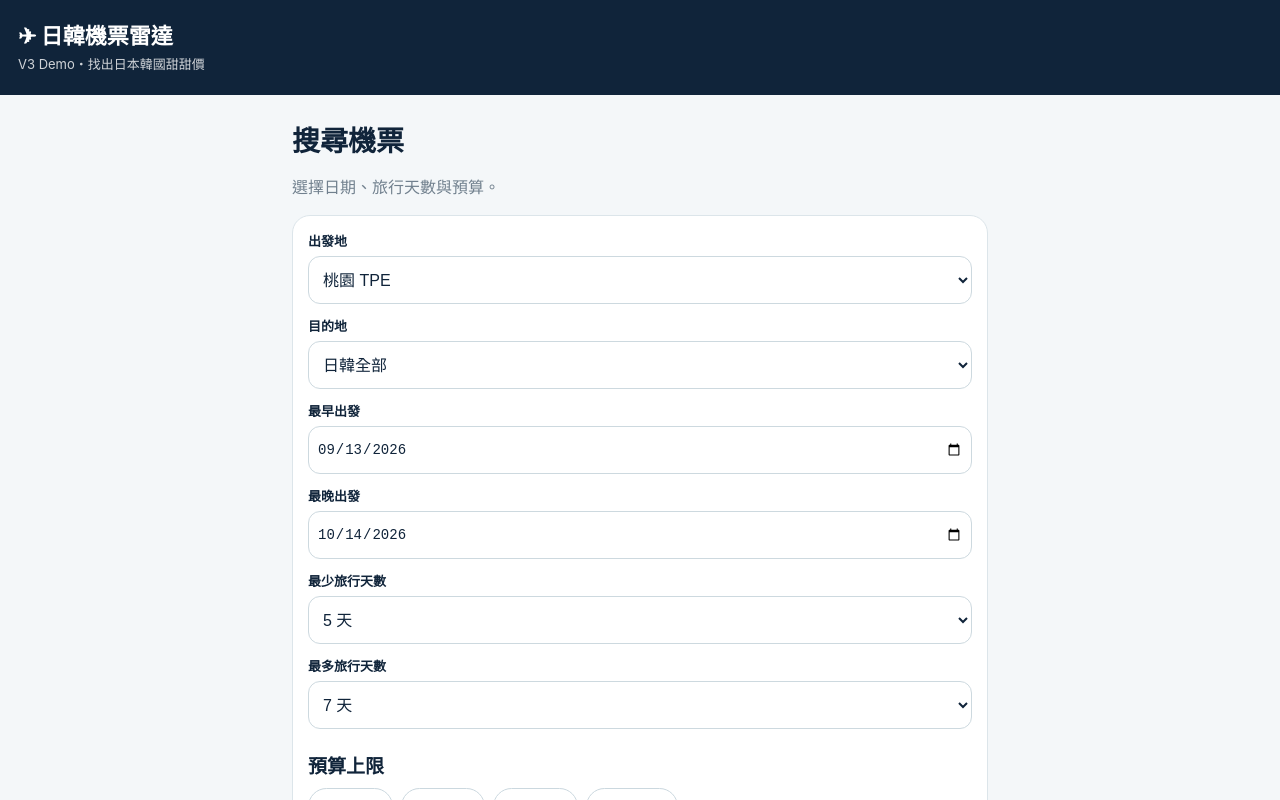
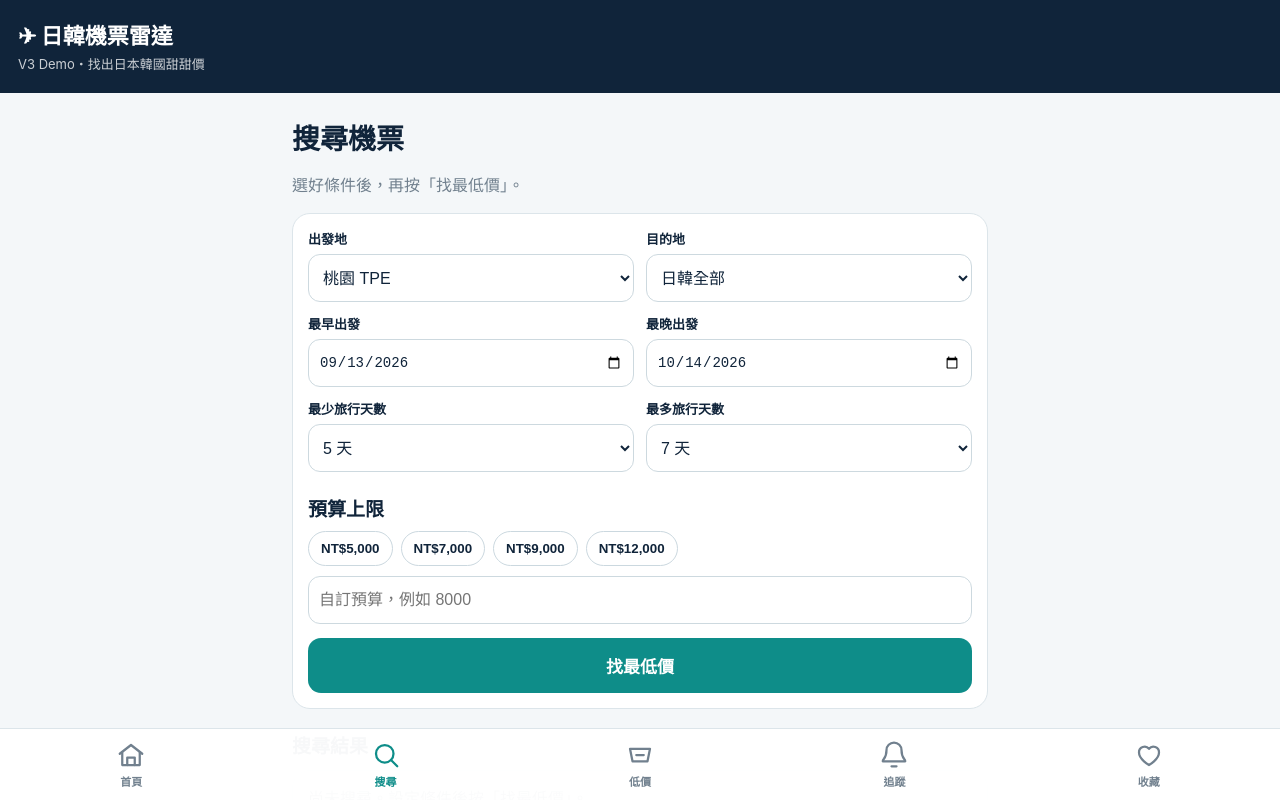
Before and after one commit to flowmate-star/japan-korea-flight-radar, a website: page public/index-v3.html in a window 1280 px wide. Both pictures are taken after a click on the button "開始搜尋機票". Shown: the top 800 px of the page. Drawn offline with Linux system fonts and the light colour scheme.

Commit message:
Update index-v3.html

```diff
--- a/public/index-v3.html
+++ b/public/index-v3.html
@@ -7,9 +7,7 @@
 <title>日韓機票雷達 V3</title>
 
 <style>
-*{
-  box-sizing:border-box;
-}
+*{box-sizing:border-box}
 
 :root{
   --navy:#10243a;
@@ -24,17 +22,14 @@ body{
   margin:0;
   background:var(--bg);
   color:var(--navy);
-  font-family:-apple-system,BlinkMacSystemFont,"Segoe UI",sans-serif;
-  padding-bottom:100px;
+  font-family:-apple-system,BlinkMacSystemFont,"PingFang TC",sans-serif;
+  padding-bottom:92px;
 }
 
 header{
   background:var(--navy);
   color:white;
-  padding:
-    calc(18px + env(safe-area-inset-top))
-    18px
-    22px;
+  padding:calc(18px + env(safe-area-inset-top)) 18px 20px;
 }
 
 .brand{
@@ -42,10 +37,10 @@ header{
   font-weight:900;
 }
 
-.subtitle{
+.sub{
+  font-size:13px;
+  opacity:.78;
   margin-top:4px;
-  font-size:13px;
-  opacity:.8;
 }
 
 main{
@@ -55,13 +50,8 @@ main{
   padding:16px 12px;
 }
 
-.page{
-  display:none;
-}
-
-.page.active{
-  display:block;
-}
+.page{display:none}
+.page.active{display:block}
 
 h1{
   font-size:28px;
@@ -73,31 +63,33 @@ h2{
   margin:22px 0 10px;
 }
 
-.lead{
+.lead,.meta{
   color:var(--muted);
   line-height:1.5;
 }
 
+.meta{font-size:13px}
+
 .card{
   width:100%;
   max-width:100%;
-  overflow:hidden;
   background:var(--card);
   border:1px solid var(--line);
   border-radius:18px;
   padding:15px;
   margin:12px 0;
+  overflow:hidden;
 }
 
 .grid{
   display:grid;
-  grid-template-columns:
-    repeat(2,minmax(0,1fr));
+  grid-template-columns:repeat(2,minmax(0,1fr));
   gap:12px;
 }
 
-.grid > div{
+.grid>div{
   min-width:0;
+  width:100%;
 }
 
 label{
@@ -123,9 +115,10 @@ input{
 }
 
 input[type="date"]{
-  width:100%;
-  min-width:0;
-  max-width:100%;
+  width:100% !important;
+  min-width:0 !important;
+  max-width:100% !important;
+  font-size:14px;
 }
 
 .primary{
@@ -134,16 +127,16 @@ input[type="date"]{
   border-radius:13px;
   background:var(--green);
   color:white;
+  font-weight:900;
   font-size:17px;
-  font-weight:900;
   padding:15px;
   margin-top:14px;
 }
 
 .chips{
   display:flex;
+  flex-wrap:wrap;
   gap:8px;
-  flex-wrap:wrap;
 }
 
 .chip{
@@ -151,56 +144,111 @@ input[type="date"]{
   background:white;
   color:var(--navy);
   border-radius:999px;
-  padding:10px 12px;
+  padding:9px 12px;
   font-weight:800;
 }
 
-@media(max-width:480px)
-  .grid > div{
+.row{
+  display:flex;
+  justify-content:space-between;
+  align-items:center;
+  gap:12px;
+}
+
+.city{
+  font-size:18px;
+  font-weight:900;
+}
+
+.price{
+  font-size:22px;
+  font-weight:900;
+  color:var(--green);
+}
+
+.badge{
+  display:inline-block;
+  font-size:11px;
+  background:#e6f6f4;
+  color:#087b76;
+  border-radius:999px;
+  padding:4px 7px;
+  margin-top:5px;
+  font-weight:800;
+}
+
+.bottom{
+  position:fixed;
+  left:0;
+  right:0;
+  bottom:0;
+  z-index:20;
+  display:grid;
+  grid-template-columns:repeat(5,1fr);
+  background:rgba(255,255,255,.97);
+  border-top:1px solid var(--line);
+  padding:6px 4px calc(6px + env(safe-area-inset-bottom));
+}
+
+.nav{
+  border:0;
+  background:transparent;
+  color:#71808e;
+  font-size:11px;
+  font-weight:800;
+  padding:5px 0;
+}
+
+.nav.active{
+  color:var(--green);
+}
+
+.nav svg{
+  display:block;
+  width:30px;
+  height:30px;
+  margin:0 auto 3px;
+  fill:none;
+  stroke:currentColor;
+  stroke-width:1.8;
+  stroke-linecap:round;
+  stroke-linejoin:round;
+}
+
+@media(max-width:480px){
+  .grid{
+    grid-template-columns:1fr;
+  }
+
+  .grid>div{
     width:100%;
     min-width:0;
     overflow:hidden;
   }
 
   input[type="date"]{
-  display:block;
     width:100% !important;
     min-width:0 !important;
     max-width:100% !important;
-  font-size:14px;
     padding-left:8px;
     padding-right:8px;
-}
-  .grid{
-    grid-template-columns:1fr;
-  }
-
-  main{
-    padding-left:12px;
-    padding-right:12px;
-  }
-
-  select,
-  input,
-  input[type="date"]{
-    width:100%;
-    max-width:100%;
   }
 }
 </style>
 </head>
+
 <body>
 
 <header>
   <div class="brand">✈ 日韓機票雷達</div>
-  <div class="subtitle">V3 Demo・找出日本韓國甜甜價</div>
+  <div class="sub">V3 Demo・找出日本韓國甜甜價</div>
 </header>
 
 <main>
 
 <section id="home" class="page active">
   <h1>今天想飛哪裡？</h1>
-  <p class="lead">先看看目前 Demo 資料裡最便宜的日韓航點。</p>
+  <p class="lead">先看看 Demo 資料裡目前最便宜的日韓航點。</p>
 
   <div id="homeDeals"></div>
 
@@ -212,7 +260,7 @@ input[type="date"]{
 
 <section id="search" class="page">
   <h1>搜尋機票</h1>
-  <p class="lead">選擇日期、旅行天數與預算。</p>
+  <p class="lead">選好條件後，再按「找最低價」。</p>
 
   <div class="card">
 
@@ -294,11 +342,7 @@ input[type="date"]{
       style="margin-top:10px"
     >
 
-    <button
-      class="primary"
-      type="button"
-      onclick="searchFlights()"
-    >
+    <button class="primary" type="button" onclick="searchFlights()">
       找最低價
     </button>
 
@@ -308,7 +352,7 @@ input[type="date"]{
 
   <div id="results">
     <div class="card lead">
-      設定條件後按「找最低價」。
+      尚未搜尋。設定條件後按「找最低價」。
     </div>
   </div>
 </section>
@@ -323,7 +367,6 @@ input[type="date"]{
 
 <section id="tracking" class="page">
   <h1>追蹤</h1>
-  <p class="lead">設定你想等到的票價。</p>
 
   <div class="card">
     <label>目標價格</label>
@@ -335,11 +378,7 @@ input[type="date"]{
       placeholder="例如 6000"
     >
 
-    <button
-      class="primary"
-      type="button"
-      onclick="saveTrack()"
-    >
+    <button class="primary" type="button" onclick="saveTrack()">
       儲存價格追蹤
     </button>
   </div>
@@ -350,19 +389,15 @@ input[type="date"]{
 
 <section id="favorites" class="page">
   <h1>收藏</h1>
-  <p class="lead">你收藏的航點會保留在 Safari。</p>
   <div id="favoriteList"></div>
 </section>
 
 </main>
+
+
 <nav class="bottom">
 
-  <button
-    class="nav active"
-    data-page="home"
-    type="button"
-    onclick="showPage('home')"
-  >
+<button class="nav active" data-page="home" onclick="showPage('home')">
 <svg viewBox="0 0 24 24">
   <path d="M3 11l9-7 9 7"/>
   <path d="M5 10v10h14V10"/>
@@ -371,12 +406,7 @@ input[type="date"]{
 首頁
 </button>
 
-  <button
-    class="nav"
-    data-page="search"
-    type="button"
-    onclick="showPage('search')"
-  >
+<button class="nav" data-page="search" onclick="showPage('search')">
 <svg viewBox="0 0 24 24">
   <circle cx="11" cy="11" r="7"/>
   <path d="M16 16l5 5"/>
@@ -384,12 +414,7 @@ input[type="date"]{
 搜尋
 </button>
 
-  <button
-    class="nav"
-    data-page="deals"
-    type="button"
-    onclick="showPage('deals')"
-  >
+<button class="nav" data-page="deals" onclick="showPage('deals')">
 <svg viewBox="0 0 24 24">
   <path d="M4 7h16l-2 10H6L4 7z"/>
   <path d="M9 12h6"/>
@@ -397,12 +422,7 @@ input[type="date"]{
 低價
 </button>
 
-  <button
-    class="nav"
-    data-page="tracking"
-    type="button"
-    onclick="showPage('tracking')"
-  >
+<button class="nav" data-page="tracking" onclick="showPage('tracking')">
 <svg viewBox="0 0 24 24">
   <path d="M18 8a6 6 0 1 0-12 0c0 7-3 7-3 9h18c0-2-3-2-3-9"/>
   <path d="M10 21h4"/>
@@ -410,12 +430,7 @@ input[type="date"]{
 追蹤
 </button>
 
-  <button
-    class="nav"
-    data-page="favorites"
-    type="button"
-    onclick="showPage('favorites')"
-  >
+<button class="nav" data-page="favorites" onclick="showPage('favorites')">
 <svg viewBox="0 0 24 24">
   <path d="M12 20s-8-4.5-8-10a4.5 4.5 0 0 1 8-3 4.5 4.5 0 0 1 8 3c0 5.5-8 10-8 10z"/>
 </svg>
@@ -423,70 +438,50 @@ input[type="date"]{
 </button>
 
 </nav>
+
+
 <script>
 
 const deals = [
-  {id:1, code:"PUS", city:"釜山", airline:"釜山航空", price:3980},
-  {id:2, code:"FUK", city:"福岡", airline:"台灣虎航", price:4280},
-  {id:3, code:"OKA", city:"沖繩", airline:"樂桃航空", price:4580},
-  {id:4, code:"SEL", city:"首爾", airline:"濟州航空", price:4890},
-  {id:5, code:"OSA", city:"大阪", airline:"樂桃航空", price:5380},
-  {id:6, code:"TYO", city:"東京", airline:"酷航", price:5680},
-  {id:7, code:"CJU", city:"濟州", airline:"德威航空", price:5980},
-  {id:8, code:"CTS", city:"札幌", airline:"台灣虎航", price:7280}
+  {id:1,code:"PUS",city:"釜山",airline:"釜山航空",price:3980},
+  {id:2,code:"FUK",city:"福岡",airline:"台灣虎航",price:4280},
+  {id:3,code:"OKA",city:"沖繩",airline:"樂桃航空",price:4580},
+  {id:4,code:"SEL",city:"首爾",airline:"濟州航空",price:4890},
+  {id:5,code:"OSA",city:"大阪",airline:"樂桃航空",price:5380},
+  {id:6,code:"TYO",city:"東京",airline:"酷航",price:5680},
+  {id:7,code:"CJU",city:"濟州",airline:"德威航空",price:5980},
+  {id:8,code:"CTS",city:"札幌",airline:"台灣虎航",price:7280}
 ];
 
-const money = number =>
-  "NT$" + Number(number).toLocaleString("zh-TW");
+const money = n =>
+  "NT$" + Number(n).toLocaleString("zh-TW");
 
 
-function dealCard(deal, showFavorite = true) {
+function dealCard(d, showFav = true){
 
   return `
     <div class="card">
 
-      <div style="
-        display:flex;
-        justify-content:space-between;
-        align-items:center;
-        gap:12px;
-      ">
+      <div class="row">
 
         <div>
-          <div style="
-            font-size:18px;
-            font-weight:900;
-          ">
-            ${deal.city} · ${deal.code}
-          </div>
+          <div class="city">${d.city} · ${d.code}</div>
+          <div class="meta">${d.airline} · 來回 Demo 價</div>
 
-          <div class="meta">
-            ${deal.airline} · 來回 Demo 價
-          </div>
+          <span class="badge">
+            ${d.price <= 4500 ? "超級便宜" : d.price <= 5500 ? "很便宜" : "值得關注"}
+          </span>
         </div>
 
         <div style="text-align:right">
 
-          <div style="
-            font-size:22px;
-            font-weight:900;
-            color:#0e8d89;
-          ">
-            ${money(deal.price)}
+          <div class="price">
+            ${money(d.price)}
           </div>
 
           ${
-            showFavorite
-              ? `
-                <button
-                  class="chip"
-                  type="button"
-                  style="margin-top:7px"
-                  onclick="toggleFavorite(${deal.id})"
-                >
-                  ♡ 收藏
-                </button>
-              `
+            showFav
+            ? `<button class="chip" style="margin-top:7px" onclick="toggleFavorite(${d.id})">♡ 收藏</button>`
             : ""
           }
 
@@ -499,16 +494,16 @@ function dealCard(deal, showFavorite = true) {
 }
 
 
-function showPage(pageId) {
+function showPage(id){
 
   document
     .querySelectorAll(".page")
-    .forEach(page => {
-      page.classList.remove("active");
-    });
+    .forEach(page =>
+      page.classList.remove("active")
+    );
 
   document
-    .getElementById(pageId)
+    .getElementById(id)
     .classList.add("active");
 
   document
@@ -517,7 +512,7 @@ function showPage(pageId) {
 
       button.classList.toggle(
         "active",
-        button.dataset.page === pageId
+        button.dataset.page === id
       );
 
     });
@@ -527,28 +522,27 @@ function showPage(pageId) {
     behavior:"smooth"
   });
 
-  if (pageId === "favorites") {
+  if(id === "favorites"){
     renderFavorites();
   }
 
-  if (pageId === "tracking") {
+  if(id === "tracking"){
     renderTracking();
   }
 }
 
 
-function setBudget(amount) {
+function setBudget(amount){
 
-  const budget =
-    document.getElementById("budget");
-
-  budget.value = amount;
+  document
+    .getElementById("budget")
+    .value = amount;
 
   searchFlights();
 }
 
 
-function searchFlights() {
+function searchFlights(){
 
   const destination =
     document.getElementById("destination").value;
@@ -578,7 +572,7 @@ function searchFlights() {
     document.getElementById("results");
 
 
-  if (!start || !end) {
+  if(!start || !end){
 
     results.innerHTML = `
       <div class="card lead">
@@ -590,7 +584,7 @@ function searchFlights() {
   }
 
 
-  if (end < start) {
+  if(end < start){
 
     results.innerHTML = `
       <div class="card lead">
@@ -602,7 +596,7 @@ function searchFlights() {
   }
 
 
-  if (maxDays < minDays) {
+  if(maxDays < minDays){
 
     results.innerHTML = `
       <div class="card lead">
@@ -616,24 +610,25 @@ function searchFlights() {
 
   const filtered =
     deals
-      .filter(deal => {
+      .filter(d => {
 
         const destinationOK =
           destination === "ALL" ||
-          deal.code === destination;
+          d.code === destination;
 
-        const priceOK =
-          deal.price <= maximum;
+        const budgetOK =
+          d.price <= maximum;
 
-        return destinationOK && priceOK;
+        return destinationOK && budgetOK;
 
       })
       .sort(
-        (a,b) => a.price - b.price
+        (a,b) =>
+          a.price - b.price
       );
 
 
-  if (!filtered.length) {
+  if(!filtered.length){
 
     results.innerHTML = `
       <div class="card lead">
@@ -656,10 +651,9 @@ function searchFlights() {
       </div>
 
       <div style="
-        margin-top:8px;
+        margin-top:7px;
         color:#0e8d89;
         font-weight:900;
-        font-size:16px;
       ">
         🔥 這次搜尋最低價
         ${money(filtered[0].price)}
@@ -668,23 +662,23 @@ function searchFlights() {
     </div>
 
     ${filtered
-      .map(deal => dealCard(deal))
+      .map(d => dealCard(d))
       .join("")}
 
   `;
 }
 
 
-function getFavorites() {
+function getFavorites(){
 
-  try {
+  try{
 
     return JSON.parse(
       localStorage.getItem("flightRadarFavorites")
       || "[]"
     );
 
-  } catch {
+  }catch{
 
     return [];
 
@@ -692,12 +686,12 @@ function getFavorites() {
 }
 
 
-function toggleFavorite(id) {
+function toggleFavorite(id){
 
   let favorites =
     getFavorites();
 
-  if (favorites.includes(id)) {
+  if(favorites.includes(id)){
 
     favorites =
       favorites.filter(
@@ -706,7 +700,7 @@ function toggleFavorite(id) {
 
     alert("已取消收藏");
 
-  } else {
+  }else{
 
     favorites.push(id);
 
@@ -721,52 +715,45 @@ function toggleFavorite(id) {
 }
 
 
-function renderFavorites() {
+function renderFavorites(){
 
   const favorites =
     getFavorites();
 
   const selected =
     deals.filter(
-      deal =>
-        favorites.includes(deal.id)
+      d =>
+        favorites.includes(d.id)
     );
 
   const box =
     document.getElementById("favoriteList");
 
 
-  if (!selected.length) {
-
-    box.innerHTML = `
+  box.innerHTML =
+    selected.length
+    ? selected
+        .map(
+          d =>
+            dealCard(d,false)
+        )
+        .join("")
+    : `
       <div class="card lead">
         還沒有收藏。
-        到搜尋結果按「♡ 收藏」即可。
       </div>
     `;
-
-    return;
 }
 
 
-  box.innerHTML =
-    selected
-      .map(
-        deal =>
-          dealCard(deal,false)
-      )
-      .join("");
-}
-
-
-function saveTrack() {
+function saveTrack(){
 
   const price =
     Number(
       document.getElementById("trackPrice").value
     );
 
-  if (!price) {
+  if(!price){
 
     alert("請輸入目標價格");
 
@@ -784,7 +771,7 @@ function saveTrack() {
 }
 
 
-function renderTracking() {
+function renderTracking(){
 
   const price =
     Number(
@@ -797,44 +784,23 @@ function renderTracking() {
     document.getElementById("trackList");
 
 
-  if (!price) {
-
-    box.innerHTML = `
+  box.innerHTML =
+    price
+    ? `
+      <div class="card">
+        <div class="meta">你的目標價格</div>
+        <div class="price">${money(price)}</div>
+      </div>
+    `
+    : `
       <div class="card lead">
         尚未設定價格追蹤。
-      </div>
-    `;
-
-    return;
-  }
-
-
-  box.innerHTML = `
-    <div class="card">
-
-      <div class="meta">
-        你的目標價格
-      </div>
-
-      <div style="
-        font-size:24px;
-        font-weight:900;
-        color:#0e8d89;
-        margin-top:5px;
-      ">
-        ${money(price)}
-      </div>
-
-      <div class="meta">
-        Demo 版目前先儲存在這支 iPhone。
-      </div>
-
       </div>
     `;
 }
 
 
-function initialize() {
+function initialize(){
 
   const now =
     new Date();
@@ -851,22 +817,20 @@ function initialize() {
       + 45 * 86400000
     );
 
-  const toDate =
-    date =>
-      date
-        .toISOString()
-        .slice(0,10);
+  const dateText =
+    d =>
+      d.toISOString().slice(0,10);
 
 
   document
     .getElementById("startDate")
     .value =
-      toDate(start);
+      dateText(start);
 
   document
     .getElementById("endDate")
     .value =
-      toDate(end);
+      dateText(end);
 
 
   document
@@ -875,8 +839,8 @@ function initialize() {
       deals
         .slice(0,3)
         .map(
-          deal =>
-            dealCard(deal)
+          d =>
+            dealCard(d)
         )
         .join("");
 
@@ -891,11 +855,15 @@ function initialize() {
             a.price - b.price
         )
         .map(
-          deal =>
-            dealCard(deal)
+          d =>
+            dealCard(d)
         )
         .join("");
-document.getElementById("results").innerHTML = `
+
+
+  document
+    .getElementById("results")
+    .innerHTML = `
       <div class="card lead">
         尚未搜尋。設定條件後按「找最低價」。
       </div>
```
Lines whose indentation alone changed are shown as unchanged.
